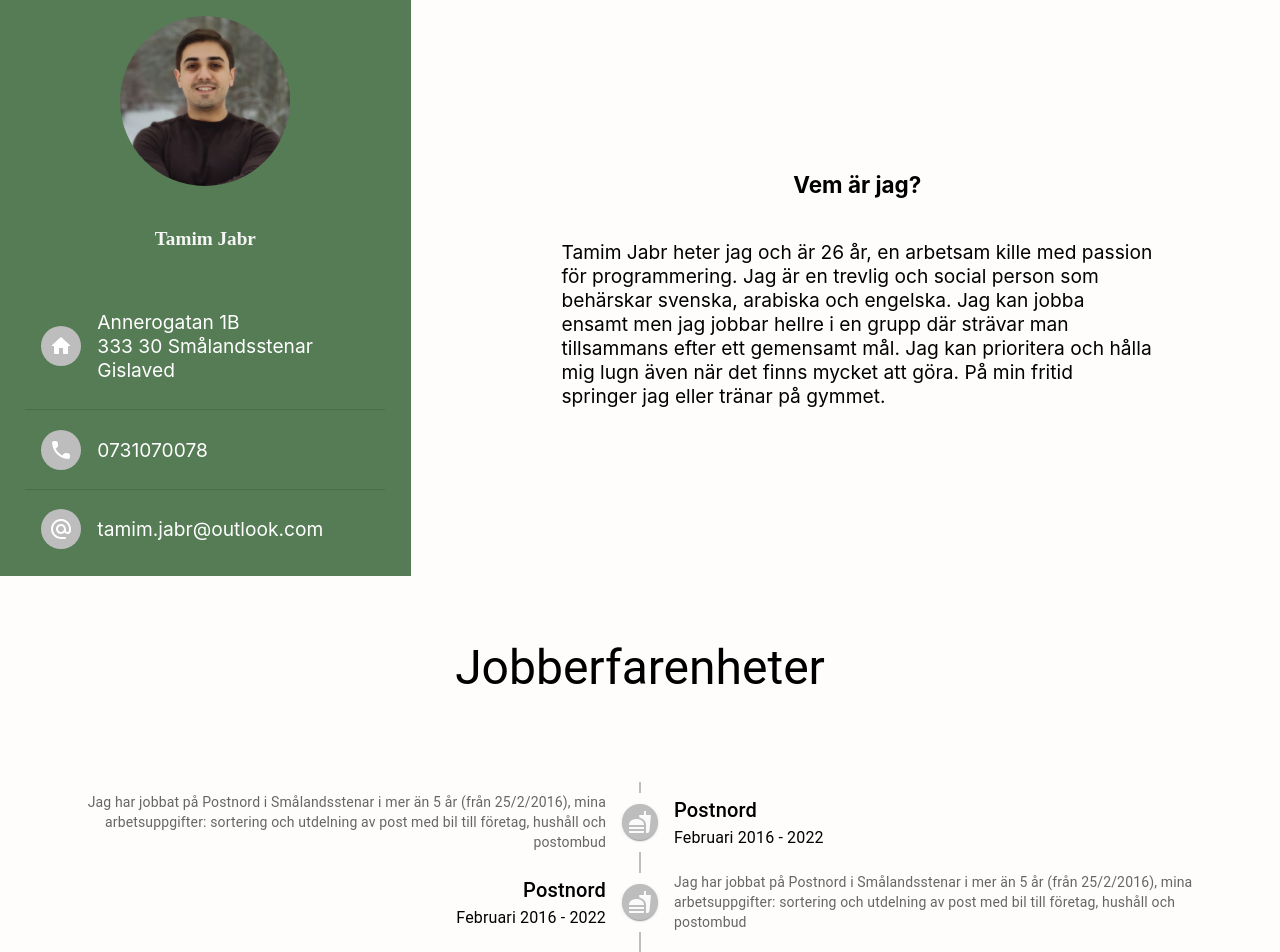
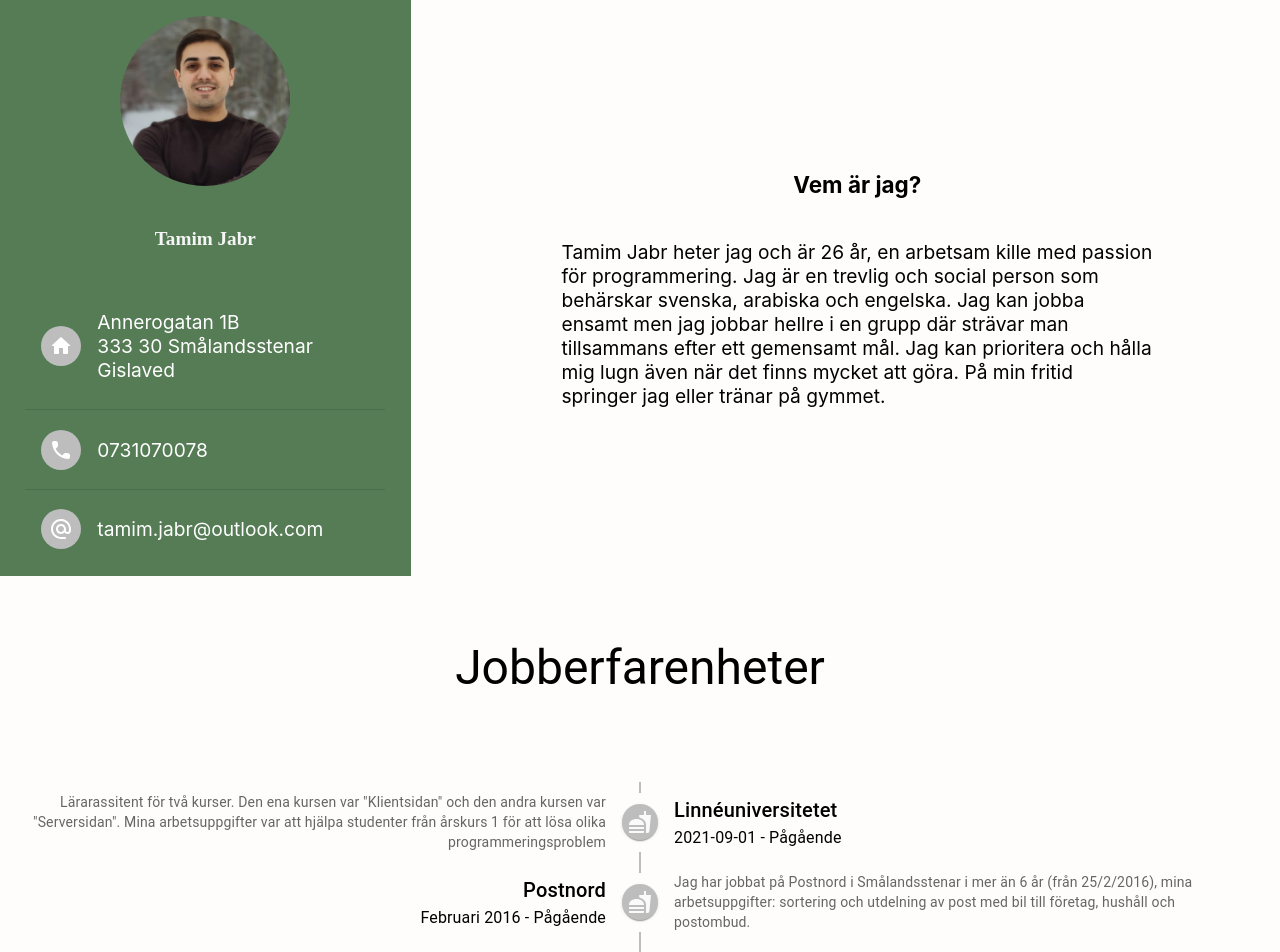
Before and after one commit to Tamimjabr/my-cv-react, a React (Create React App) app: page / in a window 1280 px wide. Shown: the top 952 px of the page. Built offline with nearby package versions, Linux system fonts and the light colour scheme; a web font is replaced by a local one.

Commit message:
add more job experience

```diff
--- a/src/components/JobExperience.tsx
+++ b/src/components/JobExperience.tsx
@@ -6,11 +6,7 @@ import TimelineContent from '@mui/lab/TimelineContent';
 import TimelineOppositeContent from '@mui/lab/TimelineOppositeContent';
 import TimelineDot from '@mui/lab/TimelineDot';
 import FastfoodIcon from '@mui/icons-material/Fastfood';
-import LaptopMacIcon from '@mui/icons-material/LaptopMac';
-import HotelIcon from '@mui/icons-material/Hotel';
-import RepeatIcon from '@mui/icons-material/Repeat';
 import Typography from '@mui/material/Typography';
-import { GREEN } from '../themes/color';
 import { JOB_EXPERIENCE_ARRAY } from '../data/job-experience';
 
 
@@ -31,7 +27,7 @@ const JobExperience = () => {
                   variant="body2"
                   color="text.secondary"
                 >
-                  Jag har jobbat på Postnord i Smålandsstenar i mer än 5 år (från 25/2/2016), mina arbetsuppgifter: sortering och utdelning av post med bil till företag, hushåll och postombud
+                  {job.description}
                 </TimelineOppositeContent>
                 <TimelineSeparator>
                   <TimelineConnector />
@@ -42,9 +38,9 @@ const JobExperience = () => {
                 </TimelineSeparator>
                 <TimelineContent sx={{ py: '12px', px: 2 }}>
                   <Typography variant="h6" component="span">
-                    Postnord
+                    {job.company}
                   </Typography>
-                  <Typography>Februari 2016 - 2022</Typography>
+                  <Typography>{`${job.startDate} - ${job.endDate}`}</Typography>
                 </TimelineContent>
               </TimelineItem>
             </>))
--- a/src/data/job-experience.tsx
+++ b/src/data/job-experience.tsx
@@ -1,10 +1,17 @@
 export const JOB_EXPERIENCE_ARRAY = [
   {
+    company: 'Linnéuniversitetet',
+    position: 'Lärarassistent',
+    startDate: '2021-09-01',
+    endDate: 'Pågående',
+    description: 'Lärarassitent för två kurser. Den ena kursen var "Klientsidan" och den andra kursen var "Serversidan". Mina arbetsuppgifter var att hjälpa studenter från årskurs 1 för att lösa olika programmeringsproblem'
+  }
+  , {
     company: 'Postnord',
     position: 'Brevbärare',
     startDate: 'Februari 2016',
     endDate: 'Pågående',
-    description: 'Jag har jobbat på Postnord i Smålandsstenar i mer än 5 år (från 25/2/2016), mina arbetsuppgifter: sortering och utdelning av post med bil till företag, hushåll och postombud.'
+    description: 'Jag har jobbat på Postnord i Smålandsstenar i mer än 6 år (från 25/2/2016), mina arbetsuppgifter: sortering och utdelning av post med bil till företag, hushåll och postombud.'
   },
   {
     company: 'Gislaveds kommun - Valmyndigheten',
```
